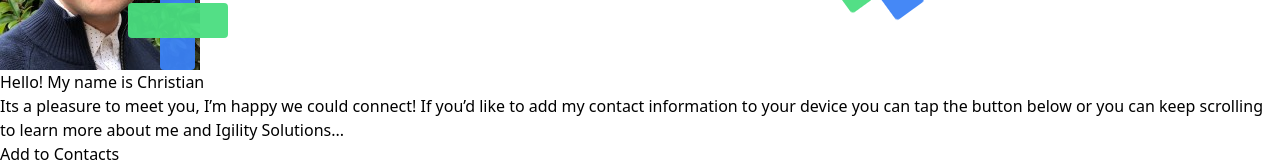
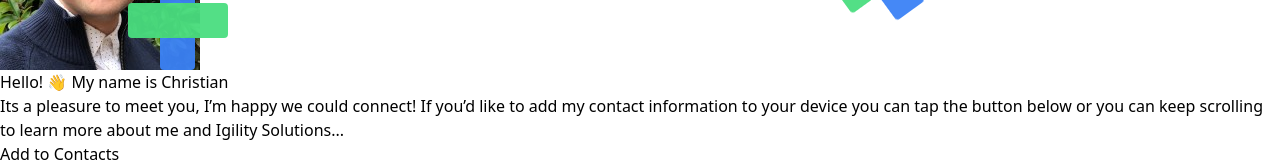
Before and after one commit to christianthomask/igility-svelte-ebusinesscard, a SvelteKit app in the folder svelte-card-kit/: page / in a window 1280 px wide. Shown: the part 130-292 px from the top of the page. Built offline with nearby package versions, Linux system fonts and the light colour scheme.

Commit message:
added waving hand

```diff
--- a/svelte-card-kit/src/routes/+page.svelte
+++ b/svelte-card-kit/src/routes/+page.svelte
@@ -3,7 +3,7 @@ import Pic from "../components/Pic.svelte"
 import Card from "../components/Card.svelte"
 import Section from "../components/Section.svelte"
 
-const cardTitle1 = "Hello! My name is Christian"
+const cardTitle1 = "Hello! \u{1F44B} My name is Christian"
 const cardText1 = "Its a pleasure to meet you, I’m happy we could connect! If you’d like to add my contact information to your device you can tap the button below or you can keep scrolling to learn more about me and Igility Solutions..."
 const cardCta1 = "Add to Contacts"
 
```
